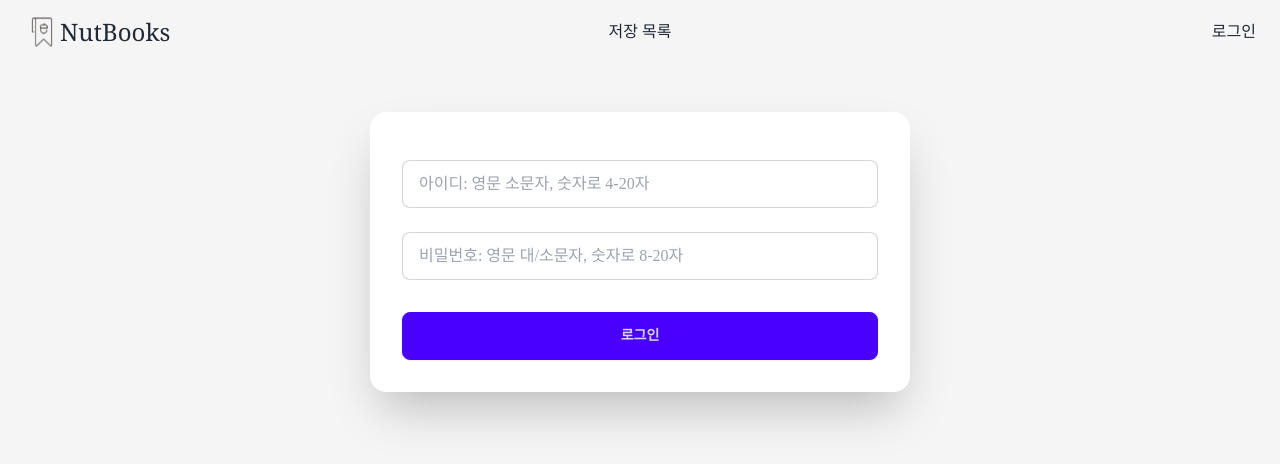
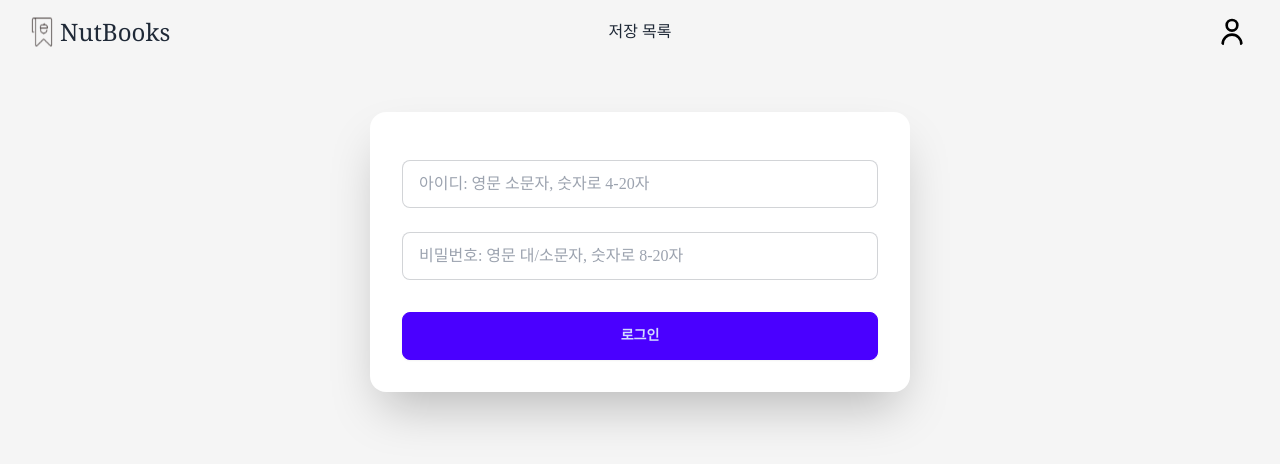
Before and after one commit to NutBooks/nutbooks.github.io, a React (Vite) app: page /login in a window 1280 px wide. Shown: the top 464 px of the page. Built offline with nearby package versions, Linux system fonts and the light colour scheme; no server answers; sample sign-in values are in the browser's storage; a web font is replaced by a local one.

Commit message:
feat: change navbar by login status

```diff
--- a/src/components/Header.jsx
+++ b/src/components/Header.jsx
@@ -1,9 +1,22 @@
 import { useNavigate } from 'react-router-dom';
 import LogoLight from '../assets/nutbooks_logo.svg?react';
 import LogoDark from '../assets/nutbooks_logo_dark.svg?react';
+import UserIcon from '../assets/user_alt_1_svgrepo_com.svg?react';
 
 const Header = () => {
   const navigate = useNavigate();
+
+  const isLogin = localStorage.getItem('Authorization') != null;
+  const userInfo = JSON.parse(localStorage.getItem('user'));
+
+  const logoutHandler = () => {
+    if (window.confirm('로그아웃 하시겠습니까?')) {
+      localStorage.removeItem('Authorization');
+      localStorage.removeItem('user');
+      navigate('/');
+      alert('로그아웃 하였습니다.');
+    }
+  };
 
   return (
     <>
@@ -21,7 +34,32 @@ const Header = () => {
           </div>
         </div>
         <div className="navbar-end">
-          <div onClick={() => navigate('/login')}>로그인</div>
+          {!isLogin ? (
+            <div onClick={() => navigate('/login')}>로그인</div>
+          ) : (
+            <div className="flex flex-col justify-center gap-2 text-center text-sm sm:flex-row">
+              <div className="dropdown dropdown-end">
+                <div tabIndex={0} role="button" className="avatar btn btn-circle btn-ghost">
+                  <div className="w-8 rounded-full">
+                    <UserIcon className="h-8 w-8" />
+                  </div>
+                </div>
+                <ul
+                  tabIndex={0}
+                  className="menu dropdown-content menu-sm z-[1] mt-3 w-40 rounded-box bg-base-100 p-2 shadow"
+                >
+                  <li>
+                    <a className="mx-auto">마이페이지</a>
+                  </li>
+                  <li>
+                    <span onClick={logoutHandler} className="mx-auto">
+                      로그아웃
+                    </span>
+                  </li>
+                </ul>
+              </div>
+            </div>
+          )}
         </div>
       </div>
     </>
```
Also changed, not shown: src/assets/user_alt_1_svgrepo_com.svg (added).
